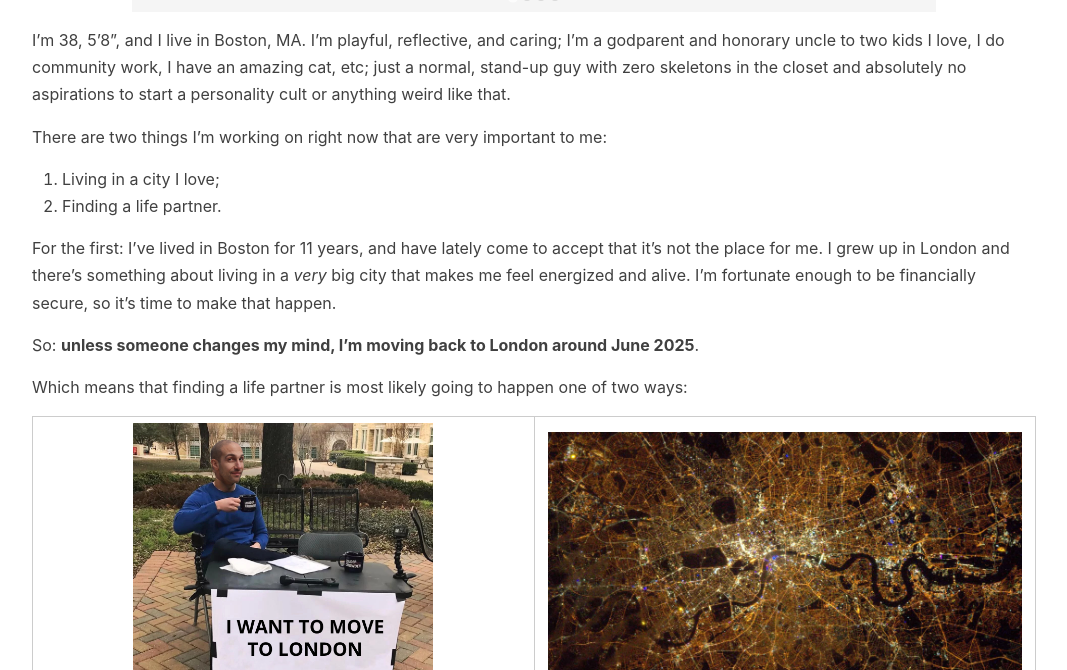
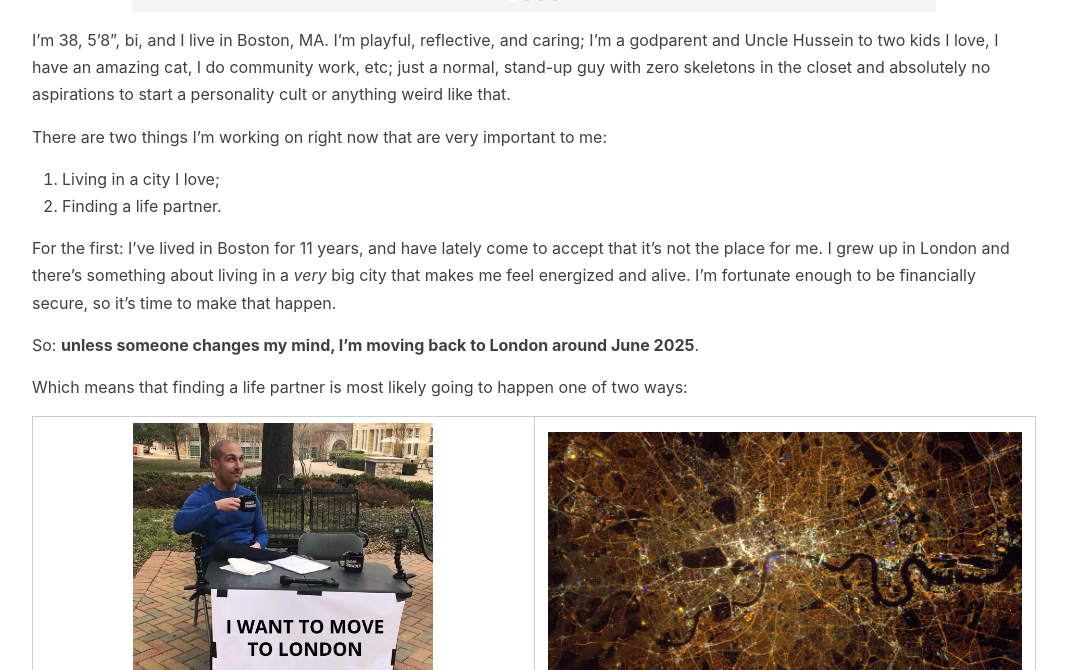
Before and after one commit to helgridly/love, a Jekyll site: the page built from index.md, in a window 1280 px wide and 900 px high, scrolled down 382 px, cut to the strip 230-900 px from the top of the window. Shown: the whole strip, without its empty margins (106-1173 px from the left). Built offline with Jekyll 4.4.1, drawn with Linux system fonts in a browser that asks for light colours.

Commit message:
fluff the text

```diff
--- a/index.md
+++ b/index.md
@@ -49,7 +49,7 @@ splide: true
   </div>
 </section>
 
-I'm 38, 5'8", and I live in Boston, MA. I'm playful, reflective, and caring; I'm a godparent and honorary uncle to two kids I love, I do community work, I have an amazing cat, etc; just a normal, stand-up guy with zero skeletons in the closet and absolutely no aspirations to start a personality cult or anything weird like that.
+I'm 38, 5'8", bi, and I live in Boston, MA. I'm playful, reflective, and caring; I'm a godparent and Uncle Hussein to two kids I love, I have an amazing cat, I do community work, etc; just a normal, stand-up guy with zero skeletons in the closet and absolutely no aspirations to start a personality cult or anything weird like that.
 
 There are two things I'm working on right now that are very important to me:
 
```
